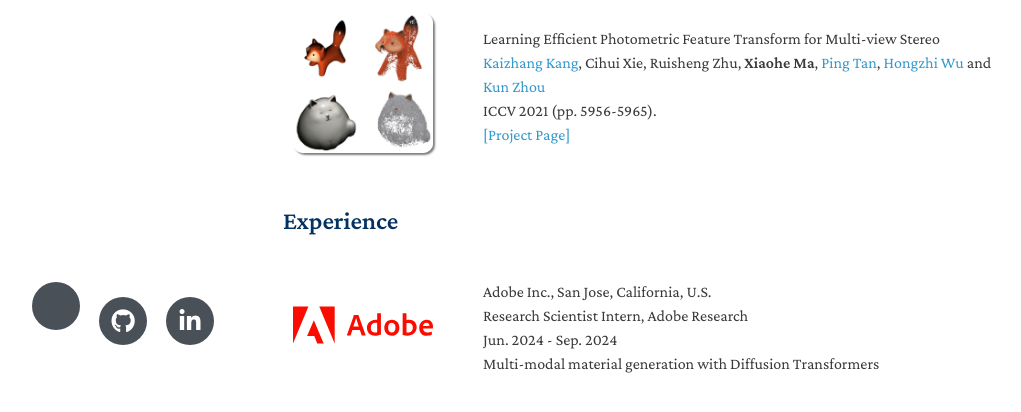
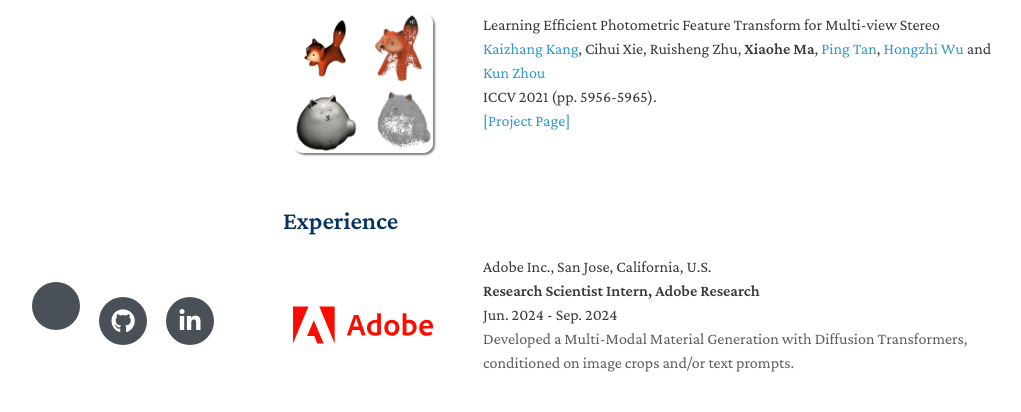
Before and after one commit to BeAShaper/BeAShaper.github.io, a Jekyll site: the page built from index.md, in a window 1280 px wide and 1400 px high, cut to the strip 953-1365 px from the top of the window. Shown: the whole strip, without its empty margins (117-1138 px from the left). Built offline with Jekyll 4.4.1, drawn with Linux system fonts in a browser that asks for light colours; nearby versions of some CDN libraries; a style sheet for code colours, icons or effects is not loaded.

Commit message:
td-image

```diff
--- a/_data/experiences.yml
+++ b/_data/experiences.yml
@@ -1,7 +1,7 @@
 - project: Intern
-  role: Research Scientist Intern, Adobe Research
-  duration: Jun. 2024 - Sep. 2024
+  role: <b>Research Scientist Intern, Adobe Research</b>
+  duration: "Jun. 2024 - Sep. 2024"
   position: Adobe Inc., San Jose, California, U.S.
   image: assets/img/Adobe_Corporate_logo.svg
   # project: Multi-modal material generation with Diffusion Transformers
-  description: Multi-modal material generation with Diffusion Transformers
+  description: Developed a Multi-Modal Material Generation with Diffusion Transformers, conditioned on image crops and/or text prompts.
--- a/_layouts/homepage.html
+++ b/_layouts/homepage.html
@@ -91,10 +91,10 @@
                 <tbody>
                     {% for publication in site.data.publications %}
                     <tr>
-                        <td>
+                        <td class="td-image">
                             <img width="140" height="140" src="{{ publication.teaser_img }}" class="image publication">
                         </td>
-                        <td>
+                        <td class="td-text">
                             <p>
                                 {{publication.project_name}}
                             </p>
@@ -153,11 +153,11 @@
                 <tbody>
                     {% for experience in site.data.experiences %}
                     <tr>
-                        <td style="width:100px;">
-                            <img  width="140" height="140" src="{{ experience.image }}" class="image experience">
+                        <td class="td-image">
+                            <img width="140" height="140" src="{{ experience.image }}" class="image experience">
                             <!-- <img src="publications/materialpicker/static/images/materialpicker.png" class="image publication"> -->
                         </td>
-                        <td>
+                        <td class="td-text">
                             <p>
                                 {{experience.position}}
                             </p>
@@ -167,7 +167,7 @@
                             <p>
                                 {{experience.duration}}
                             </p>
-                            <p>
+                            <p class="experience-description">
                                 {{experience.description}}
                             </p>
                         </td>
--- a/_sass/minimal-light.scss
+++ b/_sass/minimal-light.scss
@@ -219,6 +219,7 @@
     width: 100%;
     border-collapse: collapse;
     vertical-align: middle;
+    table-layout: fixed;
 }
 
 th,
@@ -239,6 +240,8 @@
 
 tr {
     vertical-align: middle;
+    display: flex;
+    width: 100%;
 }
 
 dt {
@@ -249,7 +252,17 @@
 th {
     color: #444;
 }
-
+.experience-description {
+    color: #5e5e5e;
+}
+.td-image{
+    width:140px;
+    flex-shrink: 0;
+}
+.td-text{
+    flex-grow: 1;
+    padding-left: 10px;
+}
 
 header {
     width: 220px;
```
